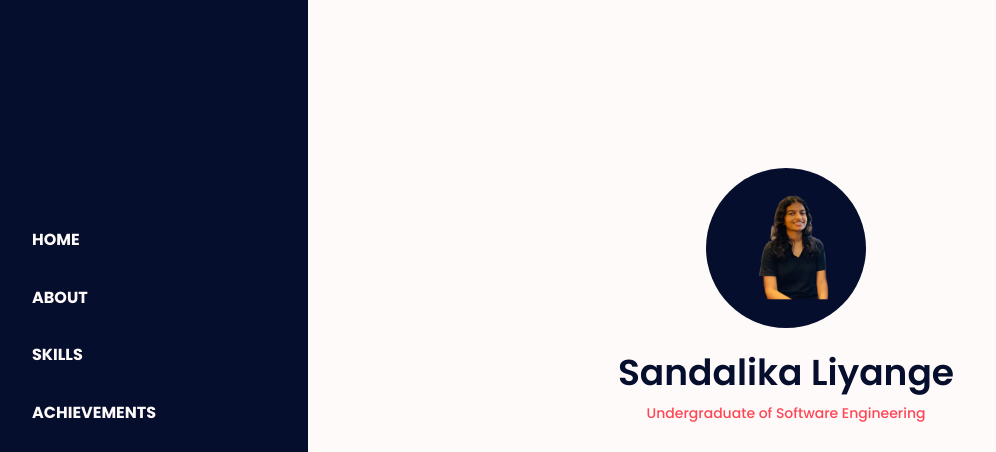
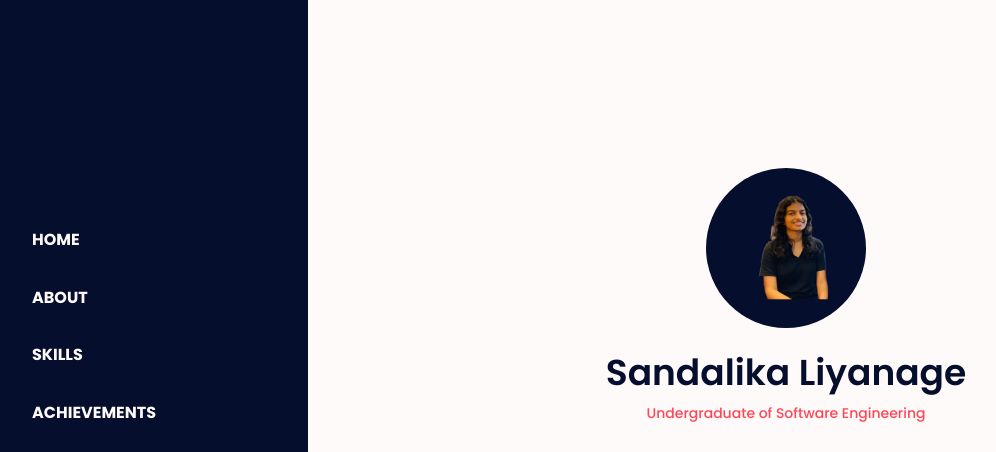
Before and after one commit to SandalikaLiyanage/myportfolio, a plain HTML site: page index.html in a window 1280 px wide. Shown: the top 452 px of the page, without its empty margins (16-1012 px from the left). Drawn offline with nearby package versions, Linux system fonts and the light colour scheme.

Commit message:
Update index.html

```diff
--- a/index.html
+++ b/index.html
@@ -51,7 +51,7 @@
                             <img src="assets/img/perfil.png" alt="" >
                         </div>
 
-                        <h1 class="home_title"> Sandalika Liyange</h1>
+                        <h1 class="home_title"> Sandalika Liyanage</h1>
                         <span class="home_profession">Undergraduate of Software Engineering</span>
 
                         <div class="home_social">
```
